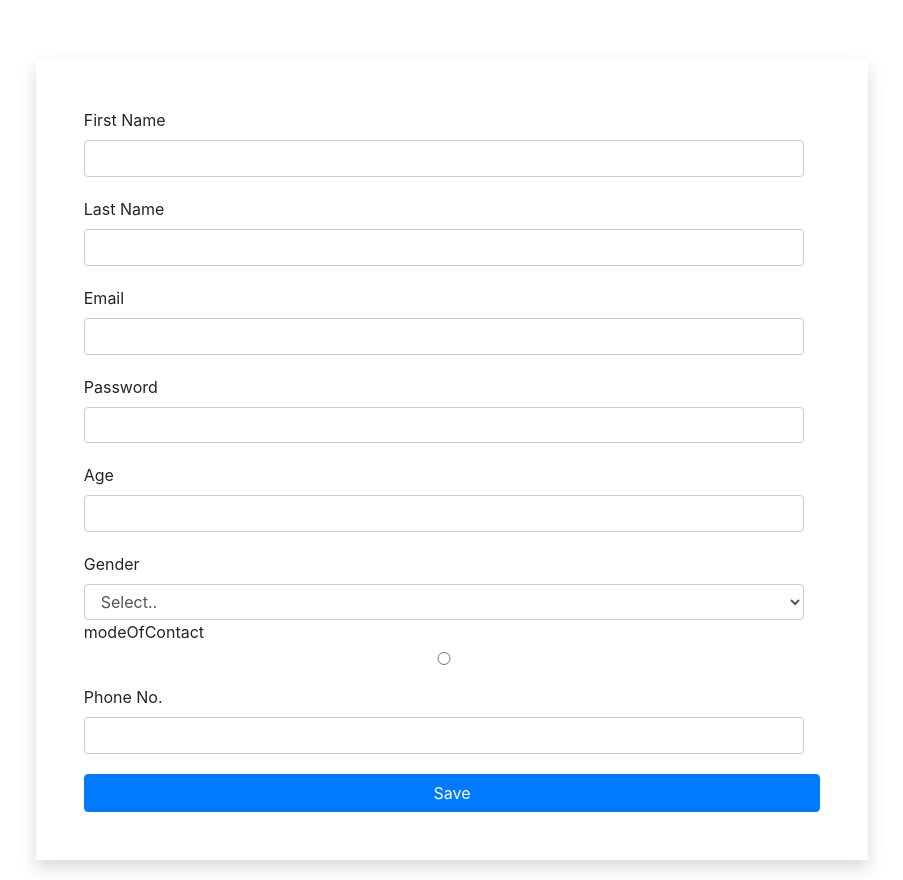
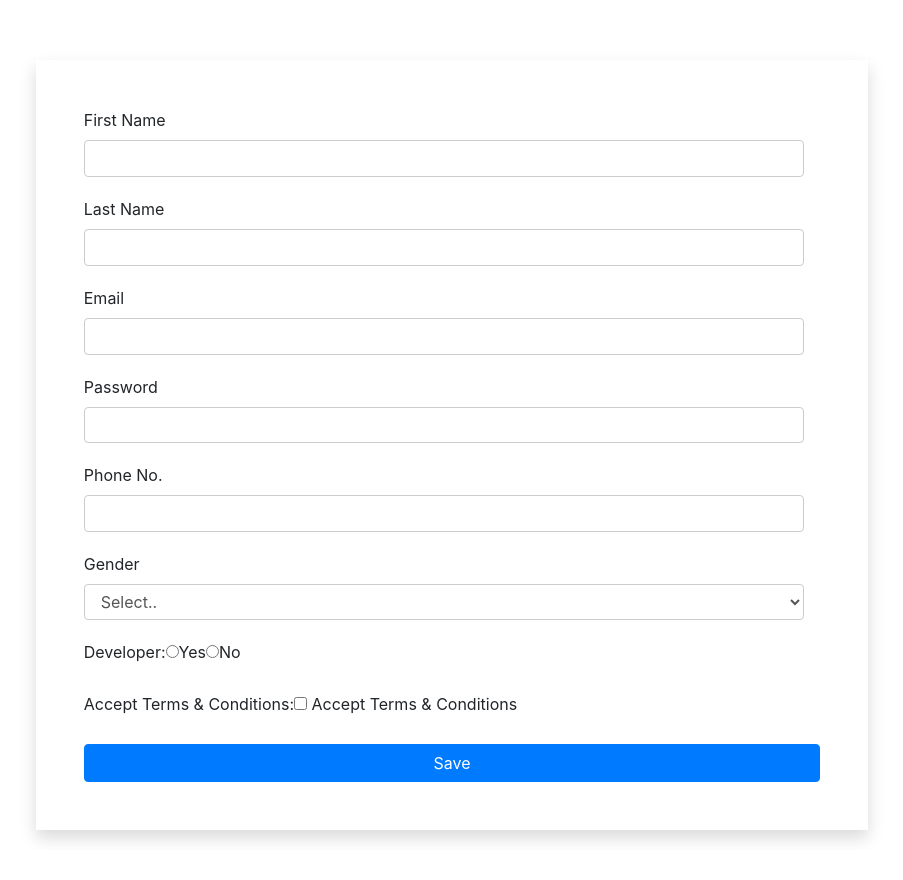
Before and after one commit to Hardi-Shah/React-Hook-Form, a React (Create React App) app: page / in a window 1280 px wide. Shown: the whole page, without its empty margins (188-1091 px from the left). After the commit the page ends 850 px from the top, so only its background shows below. Built offline with nearby package versions, Linux system fonts and the light colour scheme.

Commit message:
Initial Commit

```diff
--- a/src/App.css
+++ b/src/App.css
@@ -37,7 +37,6 @@ abel {
 input[type='text'],
 input[type='email'],
 input[type='password'],
-input[type='radio'],
 input[type='number'],
 input[type='tel'],
 input[type='file'],
@@ -53,7 +52,7 @@ select {
   background-image: none;
   border: 1px solid #ccc;
   border-radius: 4px;
-   margin-bottom: 20px;
+  margin-bottom: 20px;
 }
 
 .form-control {
--- a/src/Components/InputForm.css
+++ b/src/Components/InputForm.css
@@ -5,3 +5,12 @@
     margin-top:-20px;
     margin-bottom: 20px;
 }
+.savebtn{
+    margin-top: 20px;
+}
+.radiobtn{
+    margin-bottom: 20px;
+}
+.selectbtn{
+    margin-bottom: 20px;
+}
--- a/src/Components/InputForm.tsx
+++ b/src/Components/InputForm.tsx
@@ -6,38 +6,30 @@ import * as yup from "yup";
 
 type Profile = {
     firstName: string
-    lastName: string
-    age: number,
+    lastName: string,
     email: string,
     password: string,
-    modeOfContact: '',
-    phone: '',
-    gender:string
+    developer: string,
+    phone: number,
+    gender: string,
+    acceptTerms: null
 }
 const schema = yup.object().shape({
     firstName: yup.string().required('FirstName is Required'),
     lastName: yup.string().required('LastName is Required'),
     email: yup.string().required('Email is Reuired').matches(/^[a-zA-Z0-9]+@(?:[a-zA-Z0-9]+\.)+[A-Za-z]+$/, 'invalid email format').email('Invalid email format'),
     password: yup.string().required('Password is Reuired').matches(/^(?=.*[A-Za-z])(?=.*\d)(?=.*[@$!%*#?&])[A-Za-z\d@$!%*#?&]{8,}$/, "Must Contain 8 Characters, One Uppercase, One Lowercase, One Number and one special case Character"),
-    age: yup.number().required('Age is Required').typeError("That doesn't look like a  number").positive("Age number can't start with a minus").integer('Age must be real number'),
-    modeOfContact: yup.string().required('Reuired'),
-    gender:yup.string().required('select option'),
-    phone: yup.string().when('modeOfContact',
-        {
-            is: 'telephonemoc',
-            then: yup.string().required('Required')
-        })
+    developer: yup.string().required('This Field is Reuired').nullable(),
+    gender: yup.string().required('Select Option is Required'),
+    acceptTerms: yup.boolean().oneOf([true], "You must accept Terms & Conditions").required('Select checkbox is Required').nullable(),
+    phone: yup.number().required('A phone number is required')
+        .typeError("That doesn't look like a phone number")
+        .positive("A phone number can't start with a minus")
+        .integer("A phone number can't include a decimal point")
+        .min(8)
 });
 
 export default function InputForm() {
-    const options = [
-        {
-            key: 'Email', value: 'emailmoc'
-        },
-        {
-            key: 'Telephone', value: 'telephonemoc'
-        }
-    ]
     const { register, handleSubmit, errors } = useForm<Profile>({
         resolver: yupResolver(schema)
     });
@@ -71,30 +63,31 @@ export default function InputForm() {
                         {errors.password && <p className="error">{errors.password.message}</p>}
                     </div>
                     <div>
-                        <label htmlFor="age">Age</label>
-                        <input ref={register} id="age" name="age" type="text" />
-                        {errors.age && <p className="error">{errors.age.message}</p>}
-                    </div>
-                    <div>
-                        <label htmlFor='gender'>Gender</label>
-                        <select ref={register} name='gender' id='gender'>
-                            <option value=''>Select..</option>
-                            <option value='male'>Male</option>
-                            <option value='female'>Female</option>
-                            {errors.gender && <p className="error">{errors.gender.message}</p>}
-                        </select>
-                    </div>
-                    <div>
-                        <label htmlFor="modeOfContact">modeOfContact</label>
-                        <input ref={register} id="modeOfContact" name="modeOfContact" type="radio" />
-                        {errors.modeOfContact && <p className="error">{errors.modeOfContact.message}</p>}
-                    </div>
-                    <div>
                         <label htmlFor="phone">Phone No.</label>
                         <input ref={register} id="phone" name="phone" type="text" />
                         {errors.phone && <p className="error">{errors.phone.message}</p>}
                     </div>
-                    <button type='submit' className="btn btn-primary btn-block">Save</button>
+                    <div>
+                        <label htmlFor='gender'>Gender</label>
+                        <select ref={register} name='gender' id='gender' className='selectbtn'>
+                            <option value=''>Select..</option>
+                            <option value='male'>Male</option>
+                            <option value='female'>Female</option>
+                        </select>
+                        {errors.gender && <p className="error">{errors.gender.message}</p>}
+                    </div>
+                    <div className='radiobtn'>
+                        <label htmlFor="developer" >Developer:</label>
+                        <input type="radio" name="developer" value={'yes'} ref={register} />Yes
+                        <input type="radio" name="developer" value={'no'} ref={register} />No
+                        {errors.developer && <p className="error">{errors.developer.message}</p>}
+                    </div>
+                    <div>
+                        <label htmlFor="acceptTerms">Accept Terms & Conditions:</label>
+                        <input type="checkbox" name="acceptTerms" ref={register} /> Accept Terms & Conditions
+                    {errors.acceptTerms && <p className="error">{errors.acceptTerms?.message}</p>}
+                    </div>
+                    <button type='submit' className="btn btn-primary btn-block savebtn">Save</button>
                 </form>
             </div>
         </div>
```
